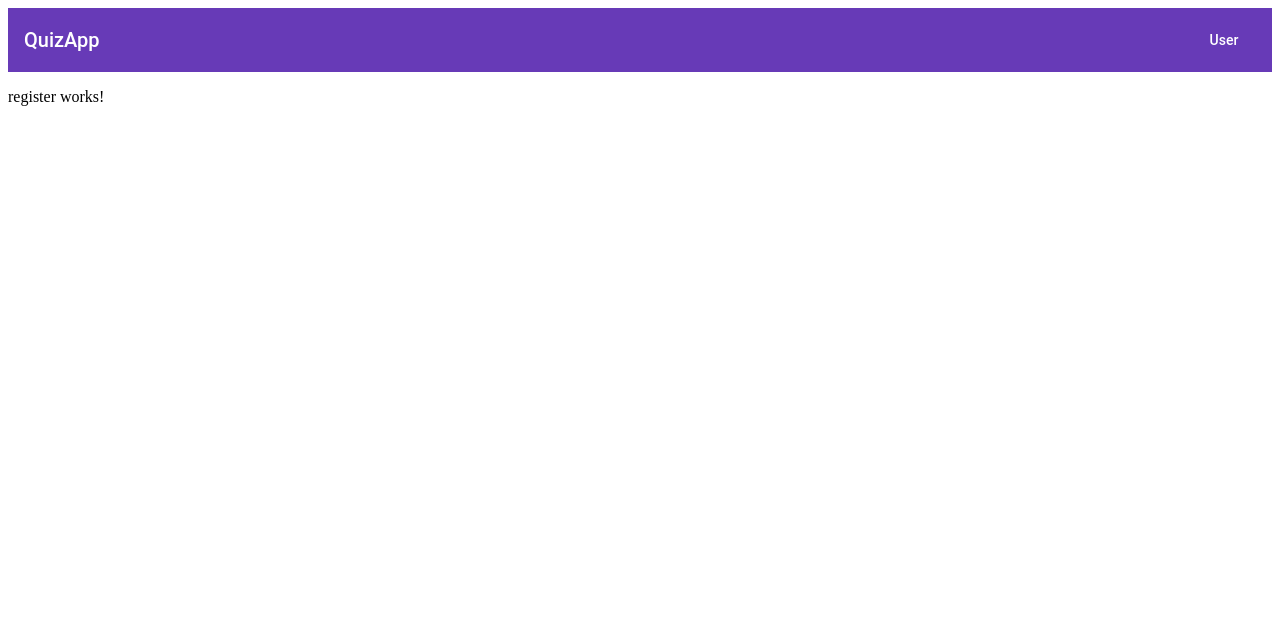
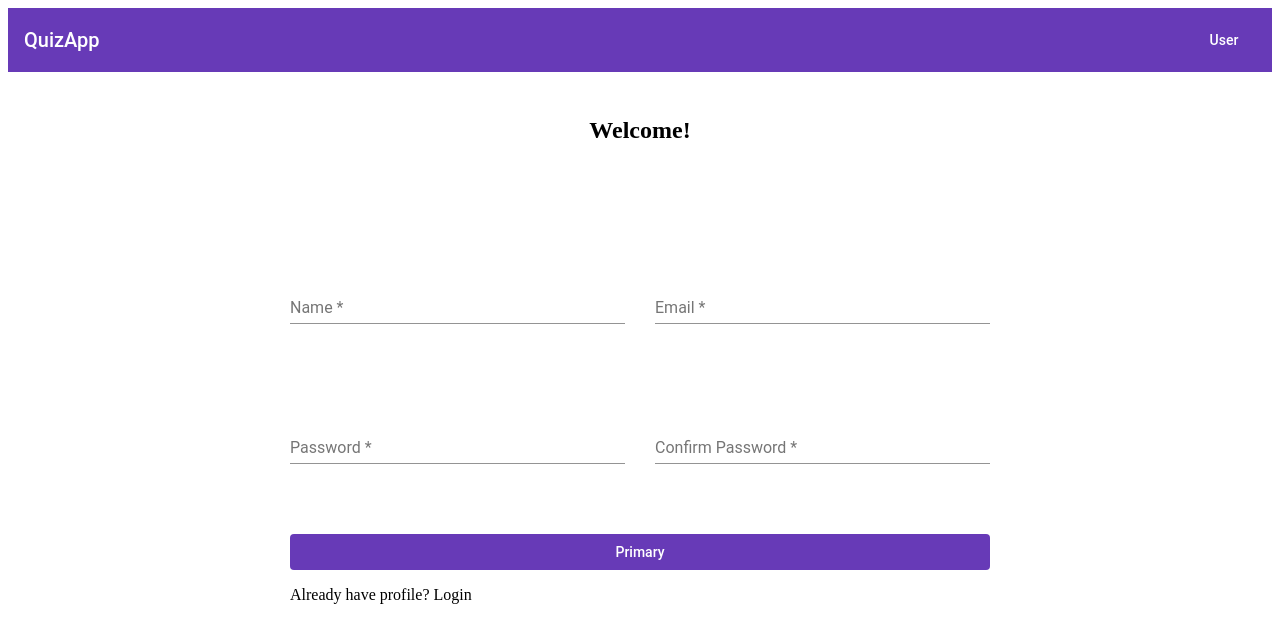
Before and after one commit to ivan1373/quizFrontend, an Angular app: page /register in a window 1280 px wide. Shown: the top 642 px of the page. Built offline with nearby package versions, Linux system fonts and the light colour scheme.

Commit message:
guard, interceptors, some modifications

```diff
--- a/src/app/login/login.component.html
+++ b/src/app/login/login.component.html
@@ -1,33 +1,26 @@
-<h2 fxLayoutAlign="center">Welcome</h2>
+<h2 fxLayoutAlign="center">Welcome back!</h2>
 <div fxLayoutAlign="center">
-    <form class="example-form" action="">
+    <form class="example-form" [formGroup]="loginForm" (ngSubmit)="loginUser()">
         <div fxLayout="row" fxLayout.xs="column" fxLayoutGap="30px" fxLayoutAlign="center">
-            <div fxFlex="50%">
+            <div fxFlexFill>
                 <mat-form-field class="example-full-width">
-                    <input matInput placeholder="Name">
-                </mat-form-field>
-            </div>
-            <div fxFlex="50%">
-                <mat-form-field class="example-full-width">
-                    <input matInput placeholder="Email">
+                    <input matInput placeholder="Email" formControlName="email">
                 </mat-form-field>
             </div>
         </div>
         <div id="second" fxLayout="row" fxLayout.xs="column" fxLayoutGap="30px" fxLayoutAlign="center">
-            <div fxFlex="50%">
+            <div fxFlexFill>
                 <mat-form-field class="example-full-width">
-                    <input matInput placeholder="Password">
-                </mat-form-field>
-            </div>
-            <div fxFlex="50%">
-                <mat-form-field class="example-full-width">
-                    <input matInput placeholder="Confirm Password">
+                    <input matInput placeholder="Password" formControlName="password">
                 </mat-form-field>
             </div>
         </div>
         <div fxLayout="row" fxLayout.xs="column">
             <div fxFlexFill>
-                <button mat-flat-button color="primary" fxFlexFill>Primary</button>
+                <button type="submit" mat-flat-button color="primary" fxFlexFill>Primary</button>
+                <p>New user?
+                        <a (click)="toRegister()">Register</a>
+                      </p>
             </div>
         </div>
 
--- a/src/app/login/login.component.ts
+++ b/src/app/login/login.component.ts
@@ -1,4 +1,6 @@
 import { Component, OnInit } from '@angular/core';
+import { Validators, FormBuilder, FormGroup } from '@angular/forms';
+import { ActivatedRoute, Router } from '@angular/router';
 
 @Component({
   selector: 'app-login',
@@ -7,9 +9,51 @@ import { Component, OnInit } from '@angular/core';
 })
 export class LoginComponent implements OnInit {
 
-  constructor() { }
+  loginForm: FormGroup;
+  returnUrl: any;
+
+  constructor(private router: Router,
+    private fb: FormBuilder,
+    private route: ActivatedRoute,
+    /*private as: AuthService*/) { }
 
   ngOnInit() {
+    this.loginForm = this.fb.group({
+      email: ['', [
+        Validators.required,
+      ]],
+      password: ['', [
+        Validators.required
+      ]]
+    })
+    this.returnUrl = this.route.snapshot.queryParams['returnUrl'] || '/';
+  }
+
+  toRegister() {
+    this.router.navigate(['/register']);
+  }
+
+  // convenience getter for easy access to form fields
+  get f() { return this.loginForm.controls; }
+
+  loginUser()
+  {
+        console.log(this.f.email.value, this.f.password.value);
+        // stop here if form is invalid
+       /* if (this.loginForm.invalid) {
+            return;
+        }
+
+
+        this.as.login(this.f.email.value, this.f.password.value)
+            .pipe(first())
+            .subscribe(
+                data => {
+                    this.router.navigate([this.returnUrl]);
+                },
+                error => {
+                    console.log(error);
+                });*/
   }
 
 }
--- /dev/null
+++ b/src/app/model/token.ts
@@ -0,0 +1,5 @@
+export interface Token {
+    access_token: string;
+    token_type: string;
+    expires_at: Date;
+}
--- a/src/app/register/register.component.css
+++ b/src/app/register/register.component.css
@@ -0,0 +1,23 @@
+.example-form {
+    min-width: 150px;
+    max-width: 700px;
+    width: 100%;
+
+  }
+
+.example-full-width {
+    width: 100%;
+  }
+
+form:first-child {
+    padding-top: 115px;
+}
+
+#second {
+    padding-top: 75px;
+    padding-bottom: 50px
+}
+
+h2 {
+    padding-top:25px;
+}
--- a/src/app/register/register.component.html
+++ b/src/app/register/register.component.html
@@ -1 +1,38 @@
-<p>register works!</p>
+<h2 fxLayoutAlign="center">Welcome!</h2>
+<div fxLayoutAlign="center">
+    <form class="example-form" [formGroup]="registerForm" (ngSubmit)="registerUser()">
+        <div fxLayout="row" fxLayout.xs="column" fxLayoutGap="30px" fxLayoutAlign="center">
+            <div fxFlex="50%">
+                <mat-form-field class="example-full-width">
+                    <input matInput placeholder="Name" formControlName="name">
+                </mat-form-field>
+            </div>
+            <div fxFlex="50%">
+                <mat-form-field class="example-full-width">
+                    <input matInput placeholder="Email" formControlName="email">
+                </mat-form-field>
+            </div>
+        </div>
+        <div id="second" fxLayout="row" fxLayout.xs="column" fxLayoutGap="30px" fxLayoutAlign="center">
+            <div fxFlex="50%">
+                <mat-form-field class="example-full-width">
+                    <input matInput placeholder="Password" formControlName="password">
+                </mat-form-field>
+            </div>
+            <div fxFlex="50%">
+                <mat-form-field class="example-full-width">
+                    <input matInput placeholder="Confirm Password" formControlName="password_confirmation">
+                </mat-form-field>
+            </div>
+        </div>
+        <div fxLayout="row" fxLayout.xs="column">
+            <div fxFlexFill>
+                <button type="submit" mat-flat-button color="primary" fxFlexFill>Primary</button>
+                <p>Already have profile?
+                        <a (click)="toLogin()">Login</a>
+                    </p>
+            </div>
+        </div>
+
+    </form>
+</div>
--- a/src/app/register/register.component.ts
+++ b/src/app/register/register.component.ts
@@ -1,4 +1,6 @@
 import { Component, OnInit } from '@angular/core';
+import { Router } from '@angular/router';
+import { FormBuilder, Validators, FormGroup } from '@angular/forms';
 
 @Component({
   selector: 'app-register',
@@ -7,9 +9,41 @@ import { Component, OnInit } from '@angular/core';
 })
 export class RegisterComponent implements OnInit {
 
-  constructor() { }
+  registerForm: FormGroup;
+
+  constructor(private formBuilder: FormBuilder, private router: Router, /*private as: AuthService*/) { }
 
   ngOnInit() {
+    this.registerForm = this.formBuilder.group({
+      name: ['', Validators.required],
+      email: ['', Validators.required],
+      password: ['', Validators.required],
+      password_confirmation: ['', [Validators.required, Validators.minLength(6)]]
+  });
+  }
+
+  toLogin() {
+    this.router.navigate(['/login']);
+  }
+
+  registerUser() {
+    console.log(this.registerForm.value);
+    // stop here if form is invalid
+    /*if (this.registerForm.invalid) {
+      return;
+    	}
+
+    this.as.register(this.registerForm.value)
+      .subscribe(
+          data => {
+              //this.alertService.success('Registration successful', true);
+              console.log('success!')
+              this.router.navigate(['/login']);
+          },
+          error => {
+              //this.alertService.error(error);
+              console.log('success! ...not!')
+          });*/
   }
 
 }
```
Also changed, not shown: src/app/guard/auth.guard.ts (added, +24 -0 lines), src/app/interceptors/error.interceptor.ts (added, +23 -0 lines), src/app/interceptors/jwt.interceptor.ts (added, +23 -0 lines), src/app/model/user.ts (added, +8 -0 lines), src/app/services/auth.service.ts (added, +60 -0 lines), 1 other file (tests, documents, lock files or other folders).
